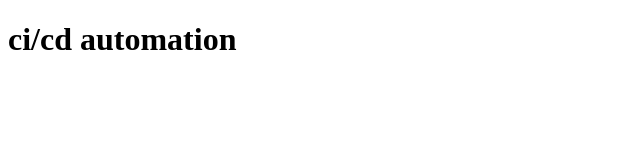
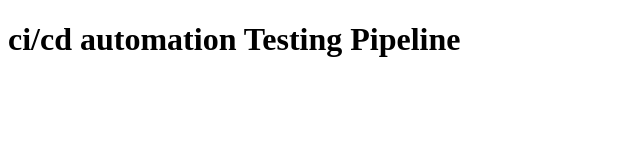
Before and after one commit to rushikesh-dynamisch/react-cicd-boilerplate, a plain HTML site: page index.html in a window 1280 px wide. Shown: the whole page, without its empty margins (0-640 px from the left). Drawn offline with Linux system fonts and the light colour scheme.

```diff
--- a/index.html
+++ b/index.html
@@ -6,6 +6,6 @@
     <title>Document</title>
 </head>
 <body>
-    <h1>ci/cd automation</h1>
+    <h1>ci/cd automation Testing Pipeline</h1>
 </body>
 </html>
--- /dev/null
+++ b/source.js
@@ -0,0 +1 @@
+console.log('Testing js workflow wether files exist or not');
```
Also changed, not shown: 1 other file.
